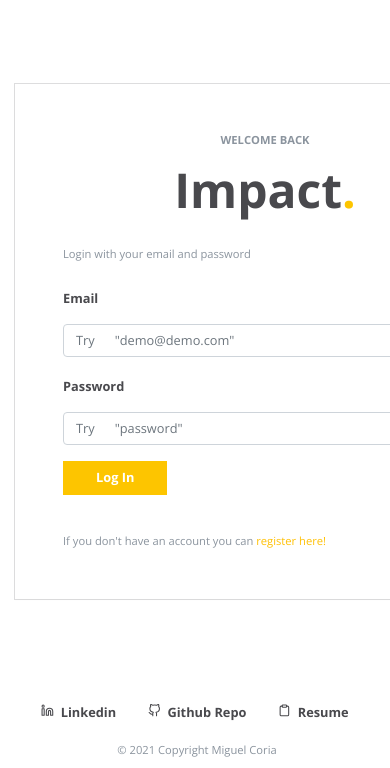
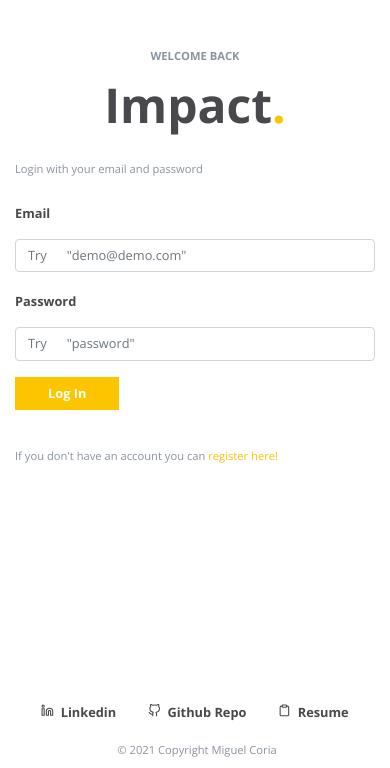
Before and after one commit to miguelcoria94/Impact, a Flask app: page /login in a window 390 px wide; the page is wider, and only the part inside the window is pictured. Shown: the part 76-844 px from the top of that part. Run offline with Flask 2, Linux system fonts and the light colour scheme; some libraries are stand-ins or nearby versions.

Commit message:
done with login page

```diff
--- a/impact/static/styles/main.css
+++ b/impact/static/styles/main.css
@@ -256,6 +256,14 @@ textarea {
     font-size: 1.6rem;
     margin-bottom: 1rem;
   }
+
+  .login-container {
+    width: 100%;
+    box-shadow: none !important;
+    padding: 0rem !important;
+    margin: 0rem !important;
+    padding-top: 3rem !important;
+  }
 }
 
 @media only screen and (max-width: 460px) {
--- a/impact/templates/login.html
+++ b/impact/templates/login.html
@@ -1,7 +1,7 @@
 {% extends "base.html" %} {% block content %}
 
 <div
-  class="login-container align-self-center m-auto"
+  class="align-self-center m-auto login-container"
   data-aos="fade-in"
   data-aos-duration="500"
 >
```
